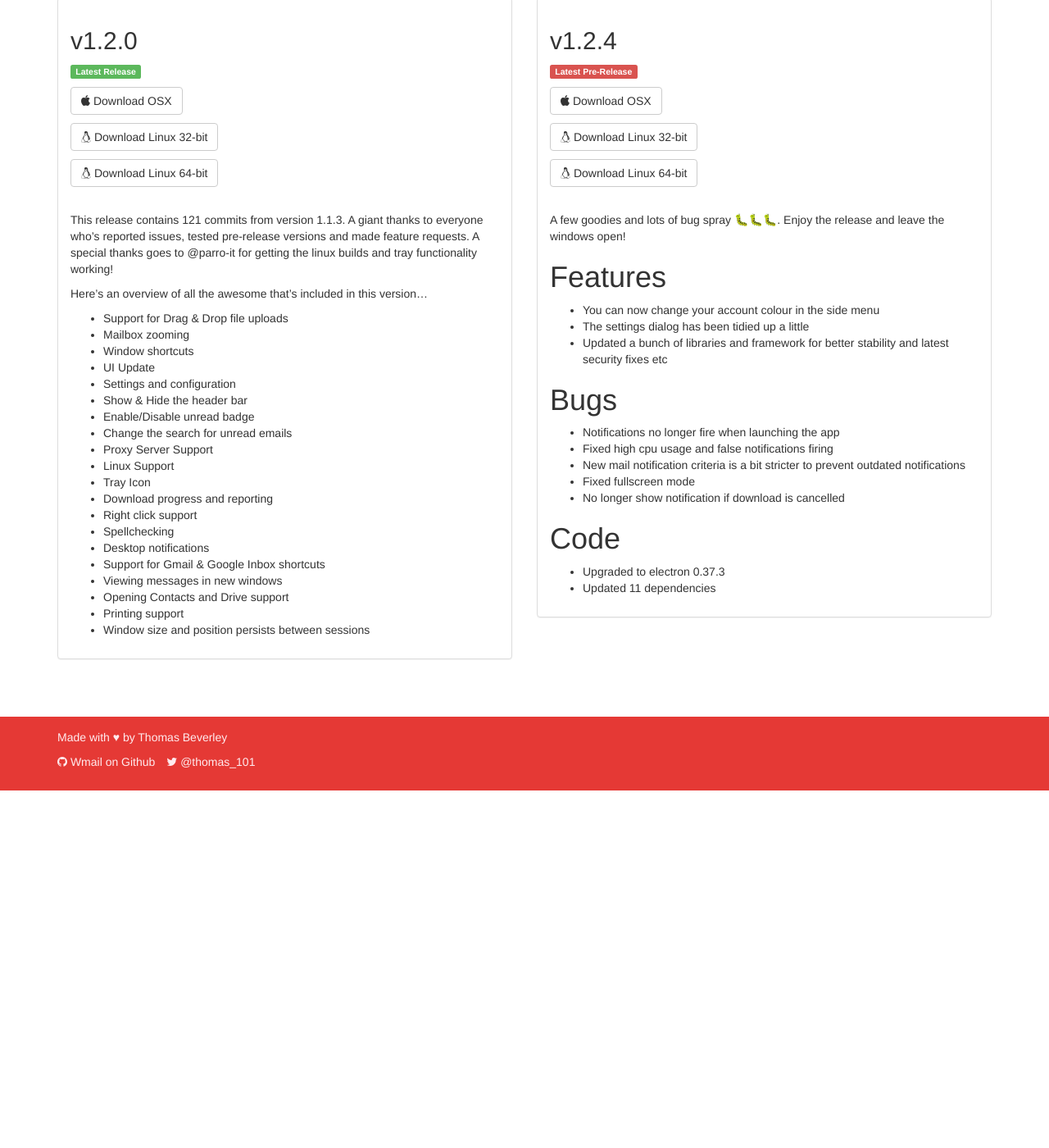
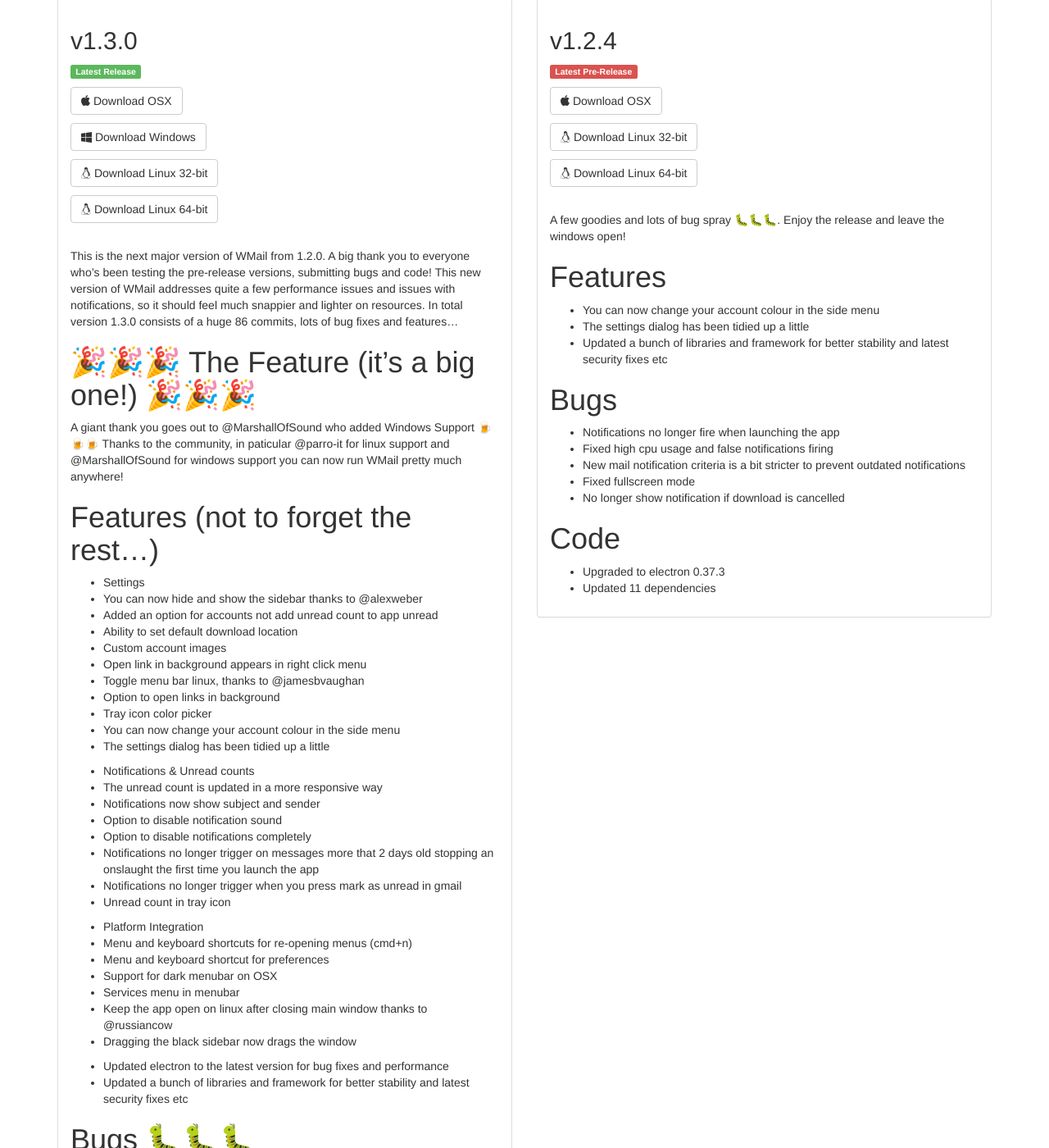
Before and after one commit to Thomas101/wmail, a Jekyll site: the page built from download.html, in a window 1280 px wide and 1400 px high, scrolled down 396 px. Shown: the whole window at 82% size. Built offline with Jekyll 4.4.1, drawn with Linux system fonts in a browser that asks for light colours; before the commit the page ends 1360 px from its top, so only the background shows below that; some of the changed text lies outside the part shown.

Commit message:
Prep for 1.3.0 release

```diff
--- a/_includes/release_notes.md
+++ b/_includes/release_notes.md
@@ -1,24 +1,64 @@
-This release contains 121 commits from version 1.1.3. A giant thanks to everyone who's reported issues, tested pre-release versions and made feature requests. A special thanks goes to @parro-it for getting the linux builds and tray functionality working!
+This is the next major version of WMail from 1.2.0. A big thank you to everyone who's been testing the pre-release versions, submitting bugs and code! This new version of WMail addresses quite a few performance issues and issues with notifications, so it should feel much snappier and lighter on resources. In total version 1.3.0 consists of a huge 86 commits, lots of bug fixes and features...
 
-Here's an overview of all the awesome that's included in this version...
+# 🎉🎉🎉  The Feature (it’s a big one!) 🎉🎉🎉
+A giant thank you goes out to @MarshallOfSound who added Windows Support 🍺🍺🍺
+Thanks to the community, in paticular @parro-it  for linux support and @MarshallOfSound for windows support you can now run WMail pretty much anywhere!
 
-* Support for Drag & Drop file uploads
-* Mailbox zooming
-* Window shortcuts
-* UI Update
-* Settings and configuration
- * Show & Hide the header bar
- * Enable/Disable unread badge
- * Change the search for unread emails
-* Proxy Server Support
-* Linux Support
-* Tray Icon
-* Download progress and reporting
-* Right click support
-* Spellchecking
-* Desktop notifications
-* Support for Gmail & Google Inbox shortcuts
-* Viewing messages in new windows
-* Opening Contacts and Drive support
-* Printing support
-* Window size and position persists between sessions
+# Features (not to forget the rest...)
+* Settings
+ * You can now hide and show the sidebar thanks to @alexweber
+ * Added an option for accounts not add unread count to app unread
+ * Ability to set default download location
+ * Custom account images
+ * Open link in background appears in right click menu
+ * Toggle menu bar linux, thanks to @jamesbvaughan
+ * Option to open links in background
+ * Tray icon color picker
+ * You can now change your account colour in the side menu
+ * The settings dialog has been tidied up a little
+
+* Notifications & Unread counts
+ * The unread count is updated in a more responsive way
+ * Notifications now show subject and sender
+ * Option to disable notification sound
+ * Option to disable notifications completely
+ * Notifications no longer trigger on messages more that 2 days old stopping an onslaught the first time you launch the app
+ * Notifications no longer trigger when you press mark as unread in gmail
+ * Unread count in tray icon
+
+* Platform Integration
+ * Menu and keyboard shortcuts for re-opening menus (cmd+n)
+ * Menu and keyboard shortcut for preferences
+ * Support for dark menubar on OSX
+ * Services menu in menubar
+ * Keep the app open on linux after closing main window thanks to @russiancow
+ * Dragging the black sidebar now drags the window
+
+* Updated electron to the latest version for bug fixes and performance
+* Updated a bunch of libraries and framework for better stability and latest security fixes etc
+
+# Bugs 🐛🐛🐛
+* @dkuntz2 fixed the white border around avatars
+* Unread messages in notification area no longer show stale messages
+* Unread messages are now auto-synced when the unread count changes so notification system feels more responsive.
+* Notifications were a bit wibbly-wobbly in 1.2.0 and 1.2.1, these should be much better now
+* Switching account through the app menu or keyboard shortcut now makes sure the app is focused and visible
+* Changed spellcheck library because of performance issues
+* Fixed icon tray icon quality on osx
+* Fixed context menu on linux
+* Fix tray icon no longer appearing on linux
+* Single app support on linux thanks to @PaulBGD
+* Made sure notifications no longer fire when launching the app
+* Fixed high cpu usage and false notifications firing
+* New mail notification criteria is a bit stricter to prevent outdated notifications
+* Fixed fullscreen mode
+* No longer show notification if download is cancelled
+
+
+# Code
+* Continued an on-wards march to keep dependencies updated
+* Moved forward with React to version 15 which required quite a few code patches
+* Updated settings screen for accounts to remove duplicated code
+* Reduced API quota usage with google by optimising http calls
+* Updated build dependencies
+* Updated permission denial to use official API in latest electron rather than hack we used to use for Google
--- a/download.html
+++ b/download.html
@@ -1,7 +1,7 @@
 ---
 layout: default
-release_v: "v1.2.0"
-release_s: "1_2_0"
+release_v: "v1.3.0"
+release_s: "1_3_0"
 prerelease_v: "v1.2.4"
 prerelease_s: "1_2_4"
 ---
@@ -43,7 +43,13 @@
             </p>
 
             <p>
-              <a href="https://github.com/Thomas101/wmail/releases/download/{{ page.release_v }}/WMail_{{ page.release_s }}_linux32_release.zip" class="btn btn-default">
+              <a href="https://github.com/Thomas101/wmail/releases/download/{{ page.release_v }}/WMail_{{ page.release_s }}_windows.zip" class="btn btn-default">
+                <span class="fa fa-windows"></span> Download Windows
+              </a>
+            </p>
+
+            <p>
+              <a href="https://github.com/Thomas101/wmail/releases/download/{{ page.release_v }}/WMail_{{ page.release_s }}_linux32.zip" class="btn btn-default">
                 <span class="fa fa-linux"></span> Download Linux 32-bit
               </a>
             </p>
--- a/index.html
+++ b/index.html
@@ -80,7 +80,7 @@
         </div>
         <br />
         <h4>Cross Platform Support</h4>
-        <p>Wmail works on OSX and Linux straight out the box and Window support is coming soon. There's no reason why you need to type gmail.com into your browser ever again.</p>
+        <p>Wmail works on OSX, Windows and Linux straight out the box. There's no reason why you need to type gmail.com into your browser ever again.</p>
       </div>
       <div class="col-sm-4">
         <div class="color-red-600">
@@ -178,7 +178,7 @@
           <div class="col-md-6">
             <ul class="list-unstyled">
               <li><span class="fa fa-check-circle-o"></span> Linux Support</li>
-              <li><span class="fa fa-check-circle-o"></span> Windows Support <small><em>Coming soon</em></small></li>
+              <li><span class="fa fa-check-circle-o"></span> Windows Support</li>
               <li><span class="fa fa-check-circle-o"></span> Keyboard shortcuts</li>
               <li><span class="fa fa-check-circle-o"></span> File Drag & Drop</li>
               <li><span class="fa fa-check-circle-o"></span> Spellchecking</li>
```
